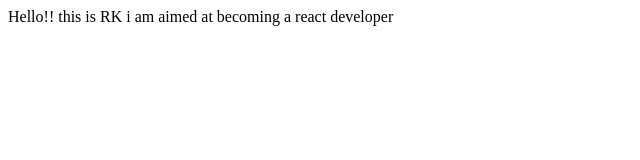
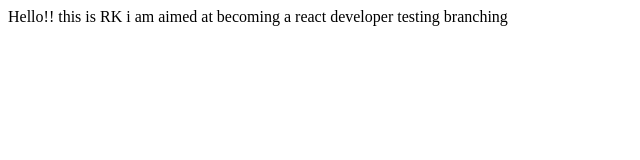
Before and after one commit to RKrishnanTechie/RK-portfolio, a plain HTML site: page index.html in a window 1280 px wide. Shown: the whole page, without its empty margins (0-640 px from the left). Drawn offline with Linux system fonts and the light colour scheme.

Commit message:
updating branch

```diff
--- a/index.html
+++ b/index.html
@@ -8,5 +8,6 @@
 <body>
     Hello!! this is RK
     i am aimed at becoming a react developer
+    testing branching
 </body>
 </html>
```
